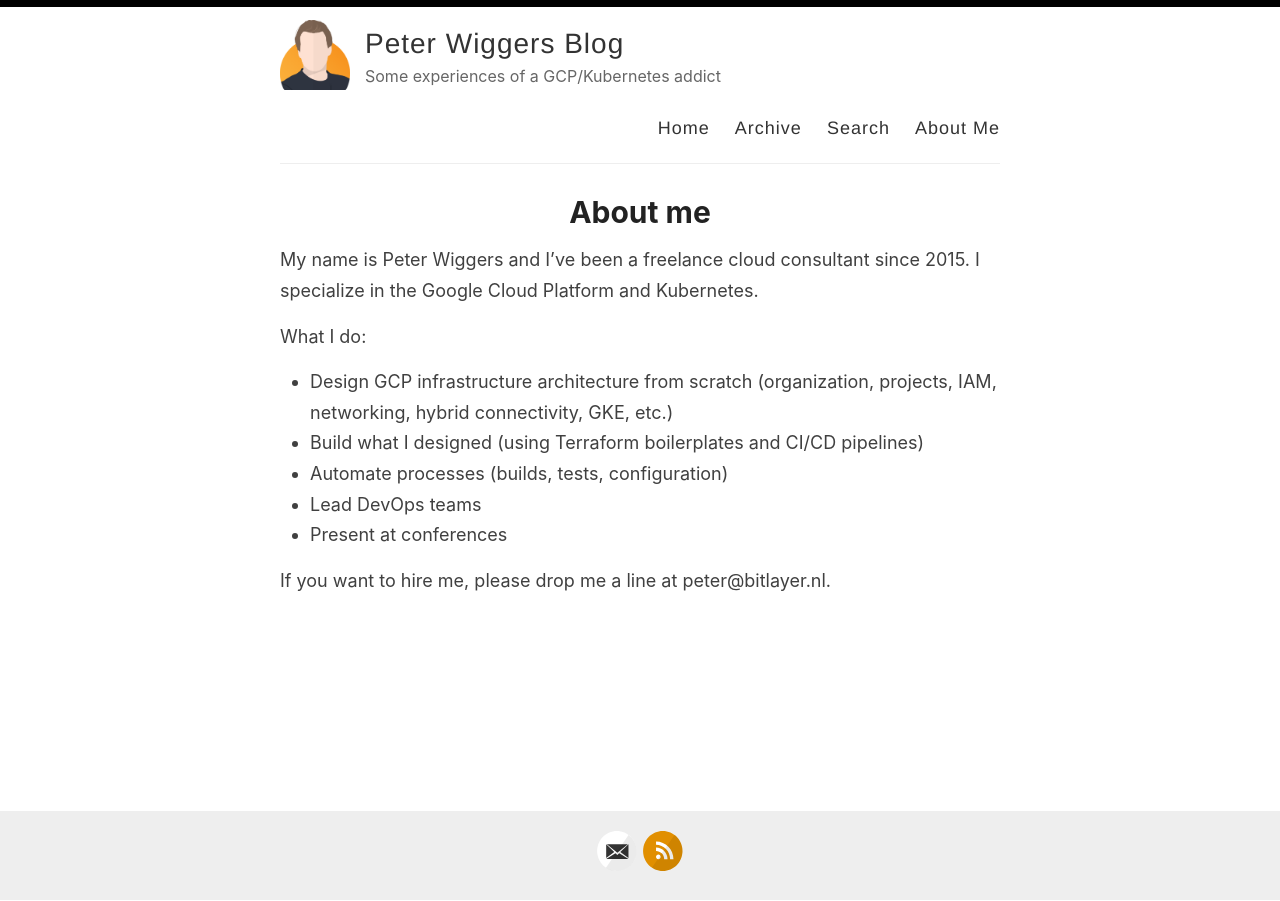
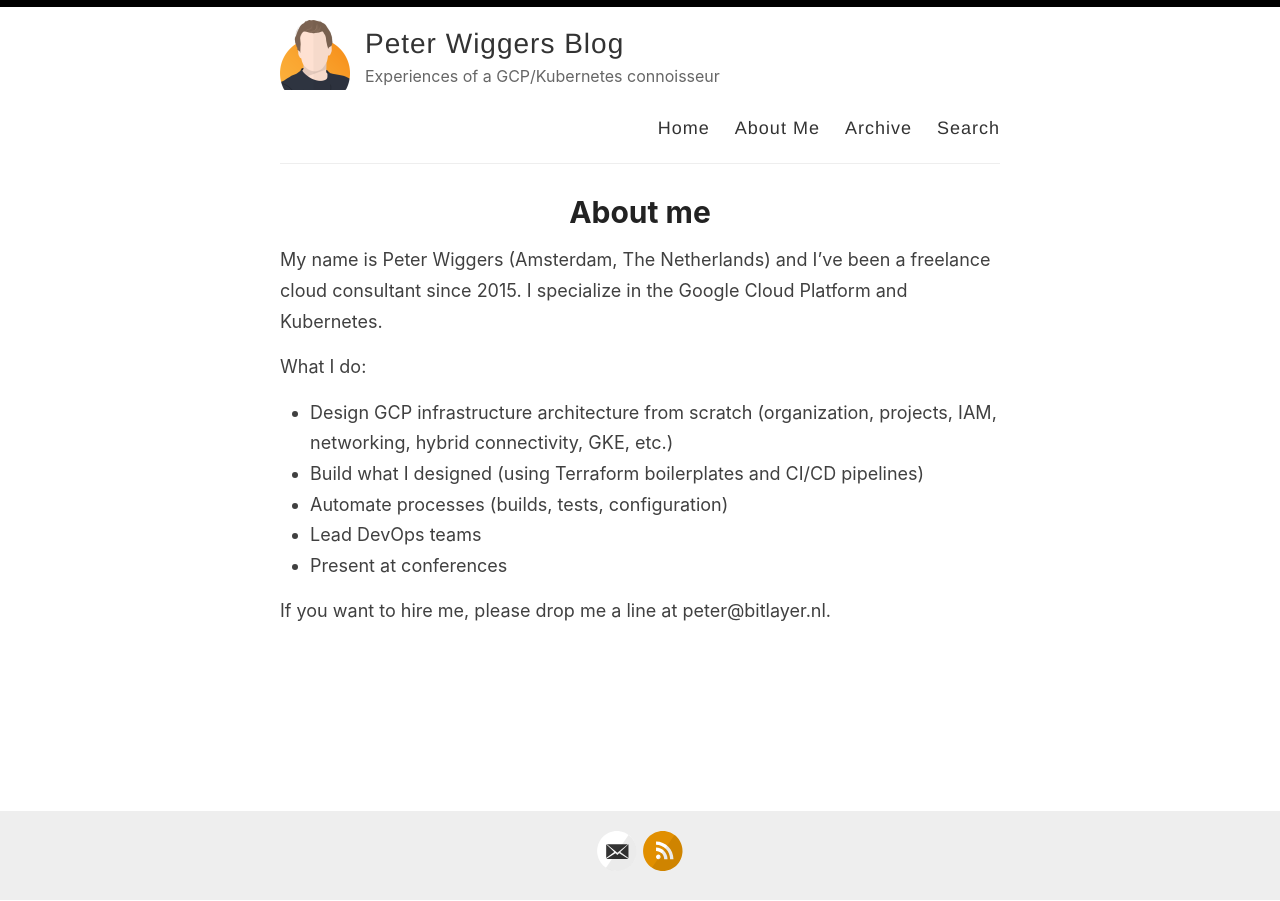
Before and after one commit to ppawiggers/ppawiggers.github.io, a Jekyll site: the page built from _pages/about-me.md, in a window 1280 px wide. Built offline with Jekyll 4.4.1, drawn with Linux system fonts in a browser that asks for light colours.

```diff
--- a/_config.yml
+++ b/_config.yml
@@ -1,6 +1,6 @@
 name: Peter Wiggers Blog
 author: Peter Wiggers
-description: Some experiences of a GCP/Kubernetes addict
+description: Experiences of a GCP/Kubernetes connoisseur
 avatar: /images/avatar.png
 url: https://peterwiggers.com
 enforce_ssl: https://peterwiggers.com
@@ -13,7 +13,6 @@ footer-links:
 #google_analytics_ga4: tbd
 
 permalink: /:title/
-version: v1.2.0
 
 # Jekyll 3 now only supports Kramdown for Markdown
 kramdown:
--- a/_layouts/default.html
+++ b/_layouts/default.html
@@ -29,9 +29,9 @@
 
             <nav>
               <a href="{{ site.baseurl }}/">Home</a>
+              <a href="{{ site.baseurl }}/about-me">About Me</a>
               <a href="{{ site.baseurl }}/archive">Archive</a>
               <a href="{{ site.baseurl }}/search">Search</a>
-              <a href="{{ site.baseurl }}/about-me">About Me</a>
             </nav>
           </header>
         </div>
--- a/_pages/about-me.md
+++ b/_pages/about-me.md
@@ -4,7 +4,7 @@ title: About me
 permalink: /about-me/
 ---
 
-My name is Peter Wiggers and I've been a freelance cloud consultant since 2015. I specialize in the Google Cloud Platform and Kubernetes.
+My name is Peter Wiggers (Amsterdam, The Netherlands) and I've been a freelance cloud consultant since 2015. I specialize in the Google Cloud Platform and Kubernetes.
 
 What I do:
 
--- a/docker-compose.yaml
+++ b/docker-compose.yaml
@@ -3,7 +3,5 @@ version: "3"
 services:
   jekyll:
     build: .
-    volumes:
-      - ./:/app
     ports:
       - "4000:4000"
```
Also changed, not shown: images/avatar.png, images/favicon-32x32.png (added), 1 other file.
